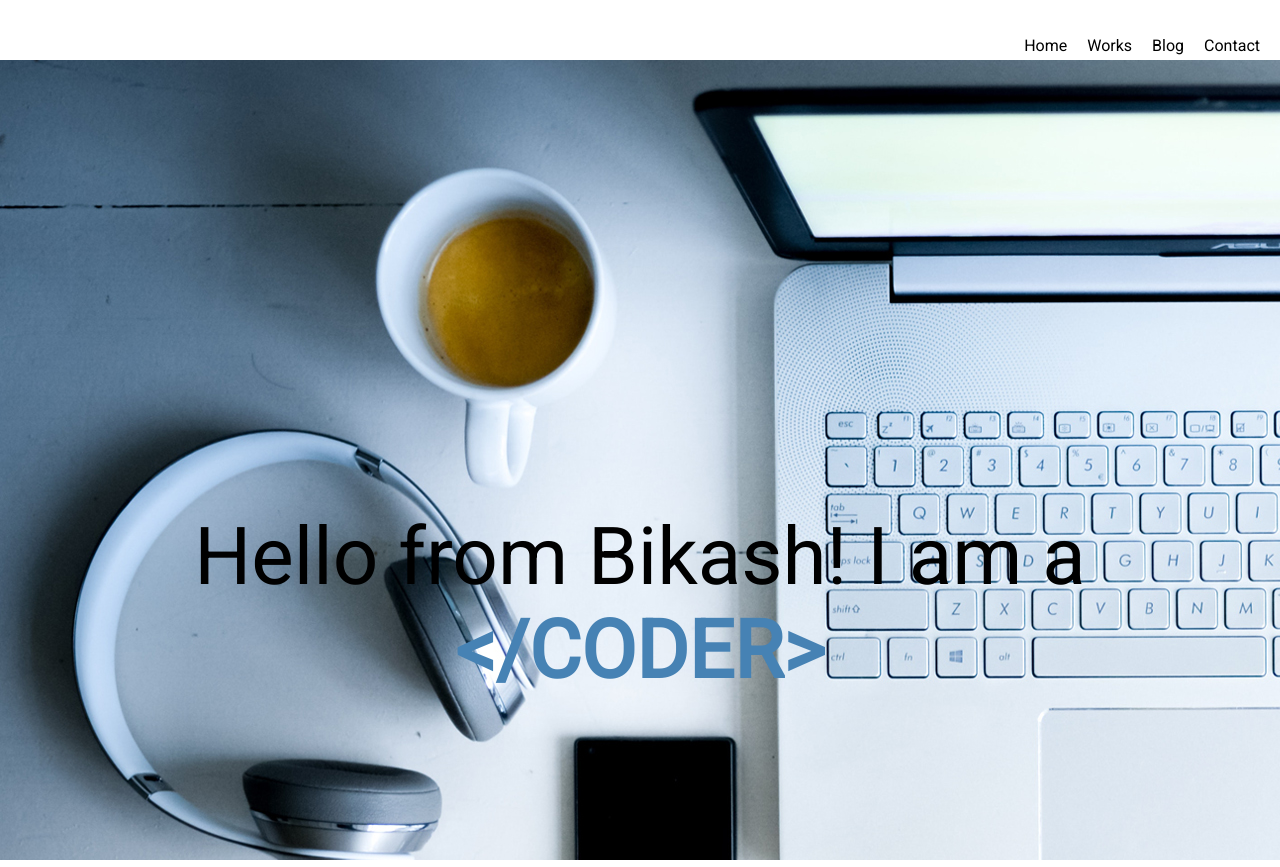
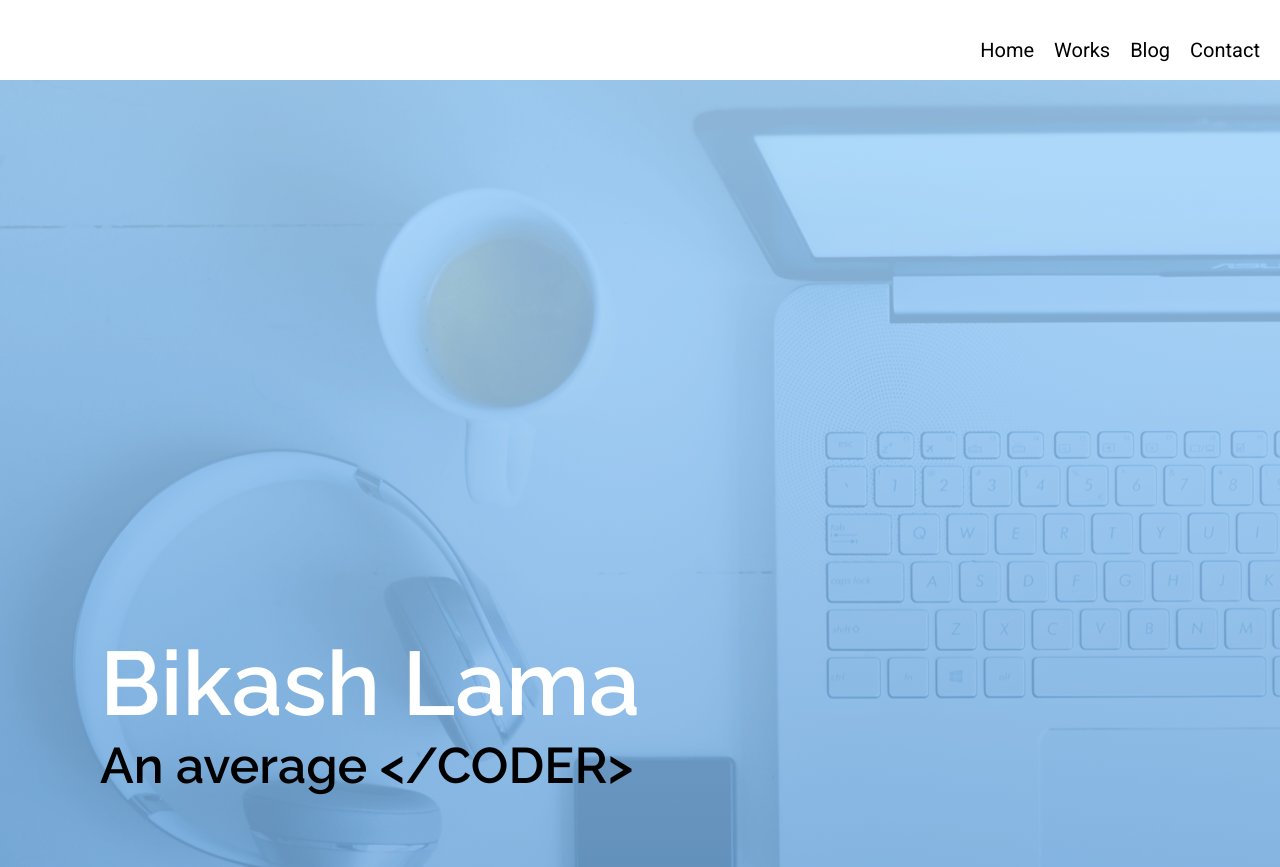
Before and after one commit to bikashlama/bikash.github.io, a plain HTML site: page index.html in a window 1280 px wide. Shown: the top 867 px of the page. Drawn offline with Linux system fonts and the light colour scheme.

Commit message:
added color overlay

```diff
--- a/index.html
+++ b/index.html
@@ -1,6 +1,7 @@
 <html>
     <head>
         <link href="https://fonts.googleapis.com/css2?family=Roboto&display=swap" rel="stylesheet">
+        <link href="https://fonts.googleapis.com/css2?family=Raleway:wght@600&display=swap" rel="stylesheet">
         <link rel="stylesheet" type="text/css" href="layout.css" />
         <script src="https://kit.fontawesome.com/24ae38cf6e.js" crossorigin="anonymous"></script>
         <title>Bikash Lama</title>
@@ -20,8 +21,8 @@
         <div id="main_container">
             <div id="introduction">
                 <div id="hello">
-                    Hello from Bikash! I am a
-                    <span style="font-weight: bold; color:steelblue">&lt;&#47;CODER&gt;</span>
+                    <span id="my-name">Bikash Lama</span>
+                    <span id="job-description">An average &lt;&#47;CODER&gt;</span>
                 </div>
             </div>
             <div id="social_links">
--- a/layout.css
+++ b/layout.css
@@ -1,5 +1,6 @@
 body {
     font-family: 'Roboto', sans-serif;
+    font-size: 20px;
     padding: 0px;
     margin: 0px;
 }
@@ -28,22 +29,43 @@ body {
 }
 
 #introduction {
-    background-image: url('./images/introduction-background.jpg');
+    background: black;
+    overflow: hidden;
+    background: #C33764;  /* fallback colour. Make sure this is just one solid colour. */
+    background: -webkit-linear-gradient(rgba(129, 196, 252, 0.8), rgba(57, 134, 206, 0.8)), url('./images/introduction-background.jpg');
+    background: linear-gradient(rgba(129, 196, 252, 0.8), rgba(57, 134, 206, 0.8)), url('./images/introduction-background.jpg'); /* The least supported option. */
+    width: 100vw;
     height: 800px;
     margin-bottom: 50px;
 }
 
 #hello {
-    padding-top: 450px;
-    text-align: center;
+    background: rgba(255, 255, 255, 0.25);
+    height: 100%;
+    width: 100%;
+    padding-top: 550px;
+    padding-left: 100px;
+    z-index: 2;
+}
+
+#my-name {
+    color: #FFFFFF;
+    font-family: 'Raleway', sans-serif;
+    display: block;
+    font-size: 90px;
+}
+
+#job-description {
     color: #000000;
-    font-size: 80px;
+    font-family: 'Raleway', sans-serif;
+    display: block;
+    font-size: 50px;
 }
 
 #social_links {
     height: 30px;
     text-align: center;
-    font-size: 20px;
+    font-size: 30px;
 }
 
 #social_links a{
```
